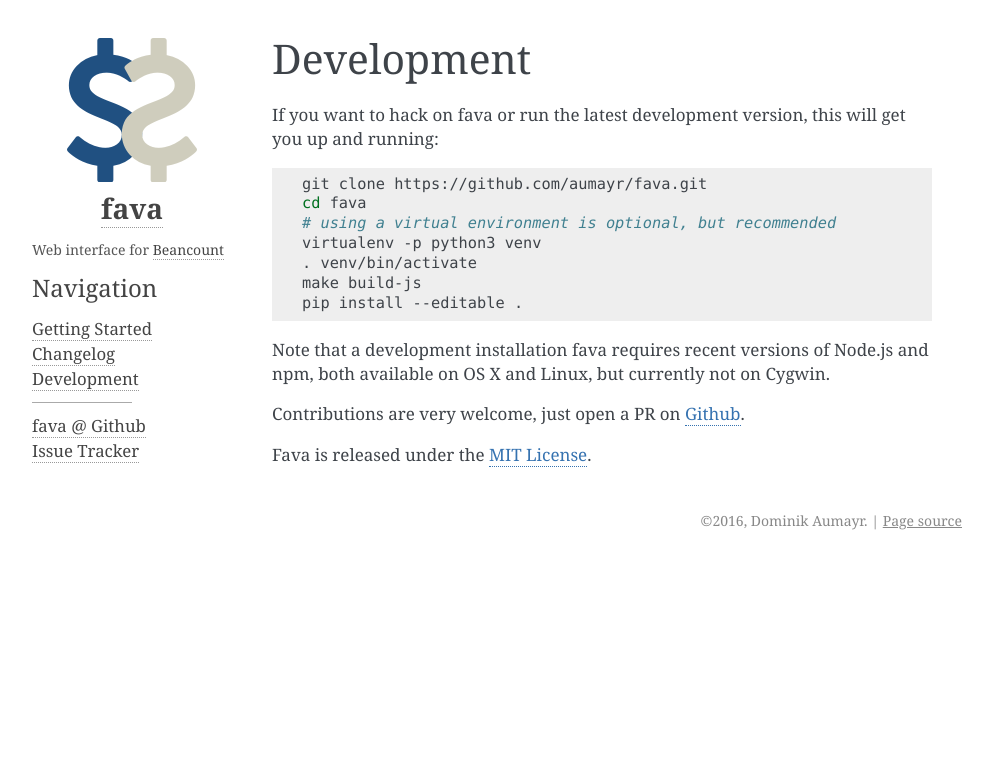
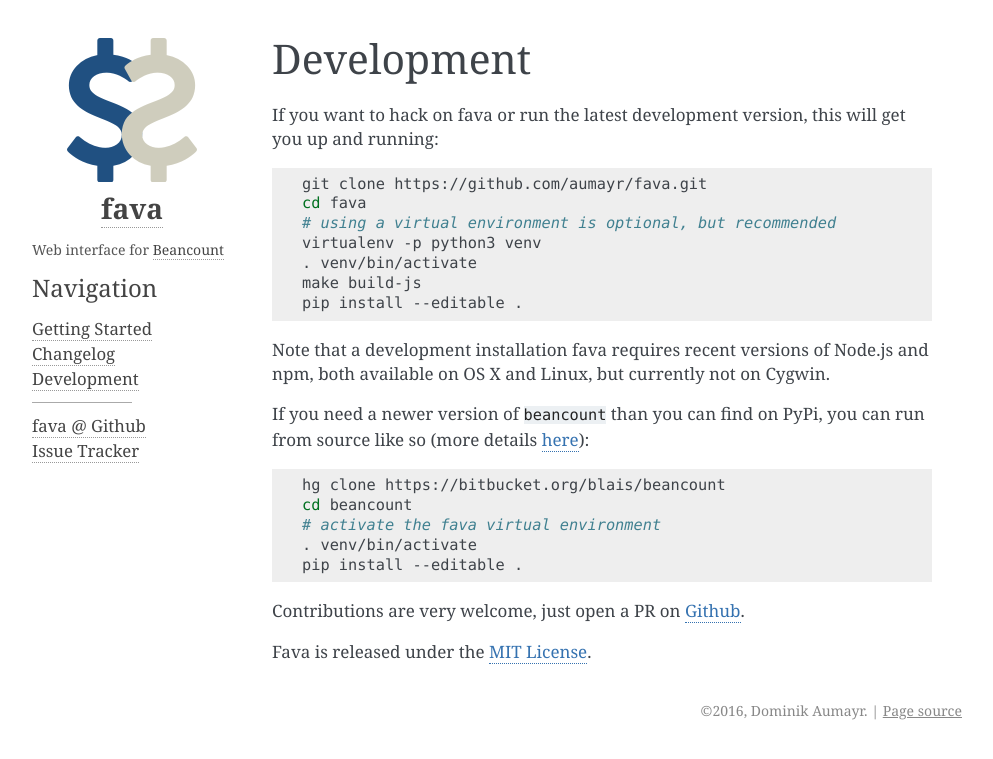
Before and after one commit to beancount/fava, a Sphinx documentation site: the page built from docs/development.rst, in a window 1280 px wide. Shown: the top 759 px of the page, without its empty margins (148-1141 px from the left). Built offline with Sphinx 7.4.7, drawn with Linux system fonts in a browser that asks for light colours.

Commit message:
readme: duplicate less information from website
It doesn't make sense to have a detailed installation guide in two
places.

```diff
--- a/docs/development.rst
+++ b/docs/development.rst
@@ -17,6 +17,19 @@ get you up and running:
 Note that a development installation fava requires recent versions of Node.js and
 npm, both available on OS X and Linux, but currently not on Cygwin.
 
-Contributions are very welcome, just open a PR on `Github <https://github.com/aumayr/fava/pulls>`__.
+If you need a newer version of ``beancount`` than you can find on PyPi, you can
+run from source like so (more details `here <http://furius.ca/beancount/doc/install>`__):
 
-Fava is released under the `MIT License <https://github.com/aumayr/fava/blob/master/LICENSE>`__.
+.. code:: bash
+
+    hg clone https://bitbucket.org/blais/beancount
+    cd beancount
+    # activate the fava virtual environment
+    . venv/bin/activate
+    pip install --editable .
+
+Contributions are very welcome, just open a PR on `Github
+<https://github.com/aumayr/fava/pulls>`__.
+
+Fava is released under the `MIT License
+<https://github.com/aumayr/fava/blob/master/LICENSE>`__.
```
Also changed, not shown: README.rst (+4 -36 lines).
